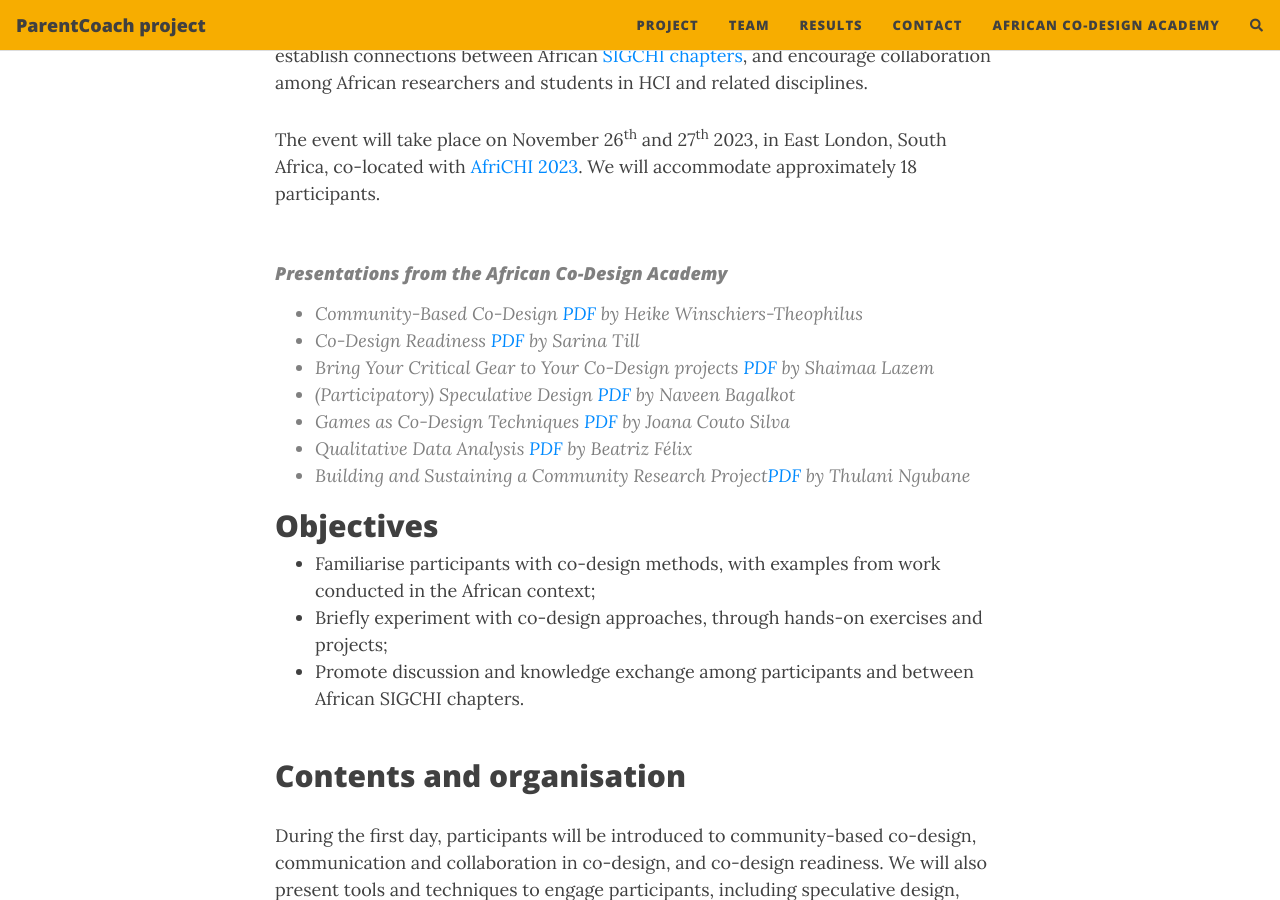
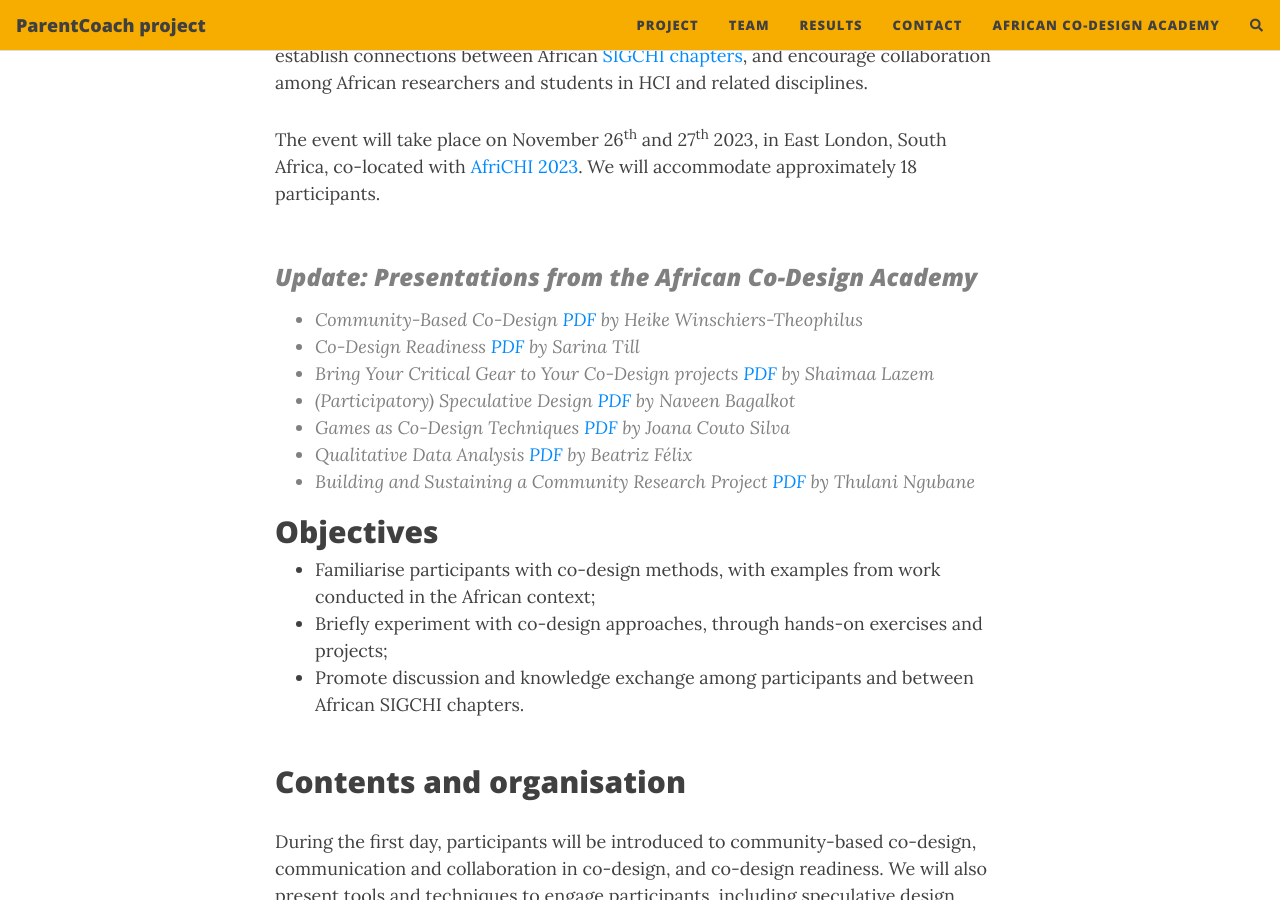
Before and after one commit to fraunhoferportugal/parentcoach-website, a Jekyll site: the page built from african-co-design-academy.md, in a window 1280 px wide and 900 px high, scrolled down 430 px. Built offline with Jekyll 4.4.1, drawn with Linux system fonts in a browser that asks for light colours; nearby versions of some CDN libraries; comment, search, counter and statistics services are not loaded.

Commit message:
Update african-co-design-academy.md

```diff
--- a/african-co-design-academy.md
+++ b/african-co-design-academy.md
@@ -8,7 +8,7 @@ The African Co-design Academy is a two-day summer school focused on exploring co
 
 The event will take place on November 26<sup>th</sup> and 27<sup>th</sup> 2023, in East London, South Africa, co-located with [AfriCHI 2023](https://africhi2023.org/). We will accommodate approximately 18 participants.<br/><br/>
 
-> #### Presentations from the African Co-Design Academy
+> ### Update: Presentations from the African Co-Design Academy
 
 > - Community-Based Co-Design [PDF](/files/Community-BasedCo-Design.pdf) by Heike Winschiers-Theophilus
 > - Co-Design Readiness [PDF](/files/Co-DesignReadiness.pdf) by Sarina Till
@@ -16,8 +16,8 @@ The event will take place on November 26<sup>th</sup> and 27<sup>th</sup> 2023,
 > - (Participatory) Speculative Design [PDF](/files/ParticipatorySpeculativeDesign.pdf) by Naveen Bagalkot
 > - Games as Co-Design Techniques [PDF](/files/GamesAsCo-DesignTechniques.pdf) by Joana Couto Silva
 > - Qualitative Data Analysis [PDF](/files/QualitativeDataAnalysis.pdf) by Beatriz Félix
-> - Building and Sustaining a Community Research Project[PDF](/files/BuildingAndSustainingACommunity.pdf) by Thulani Ngubane
-
+> - Building and Sustaining a Community Research Project [PDF](/files/BuildingAndSustainingACommunity.pdf) by Thulani Ngubane
+>
 
 ## Objectives
 
```
